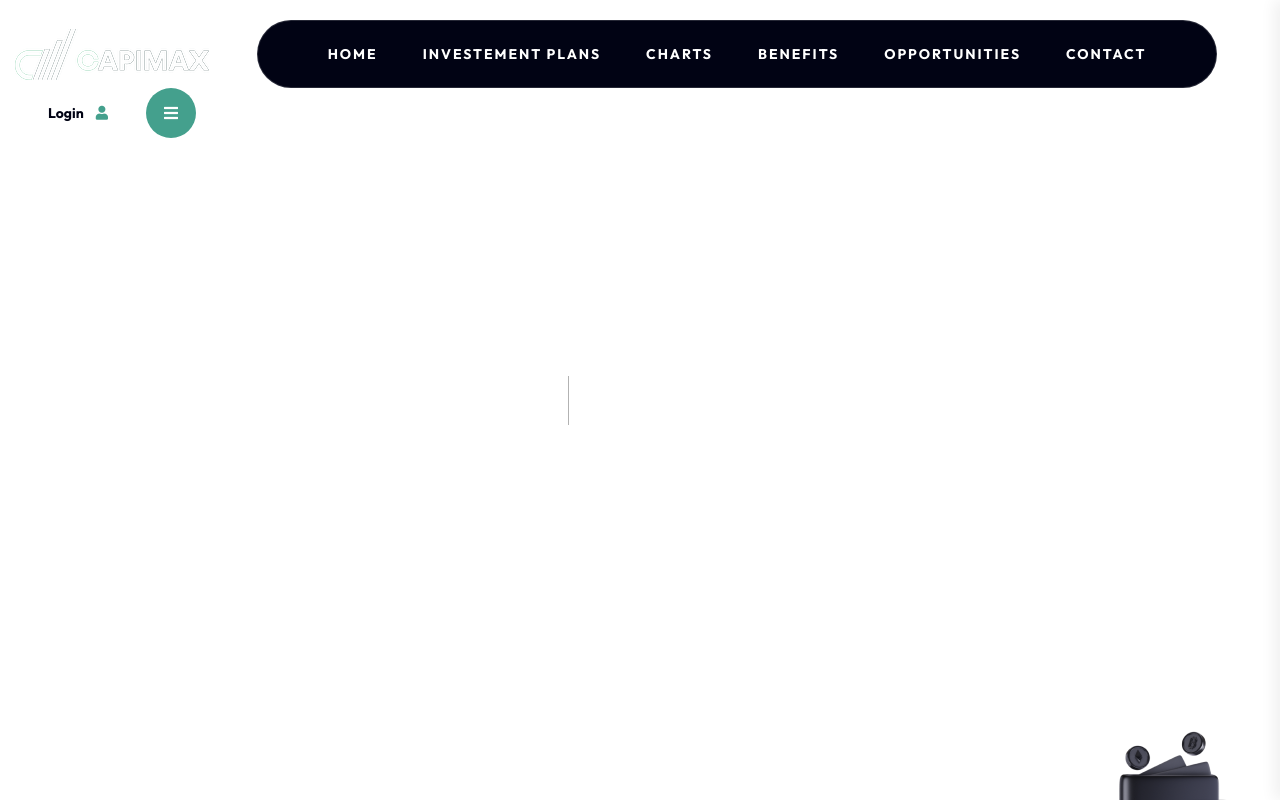
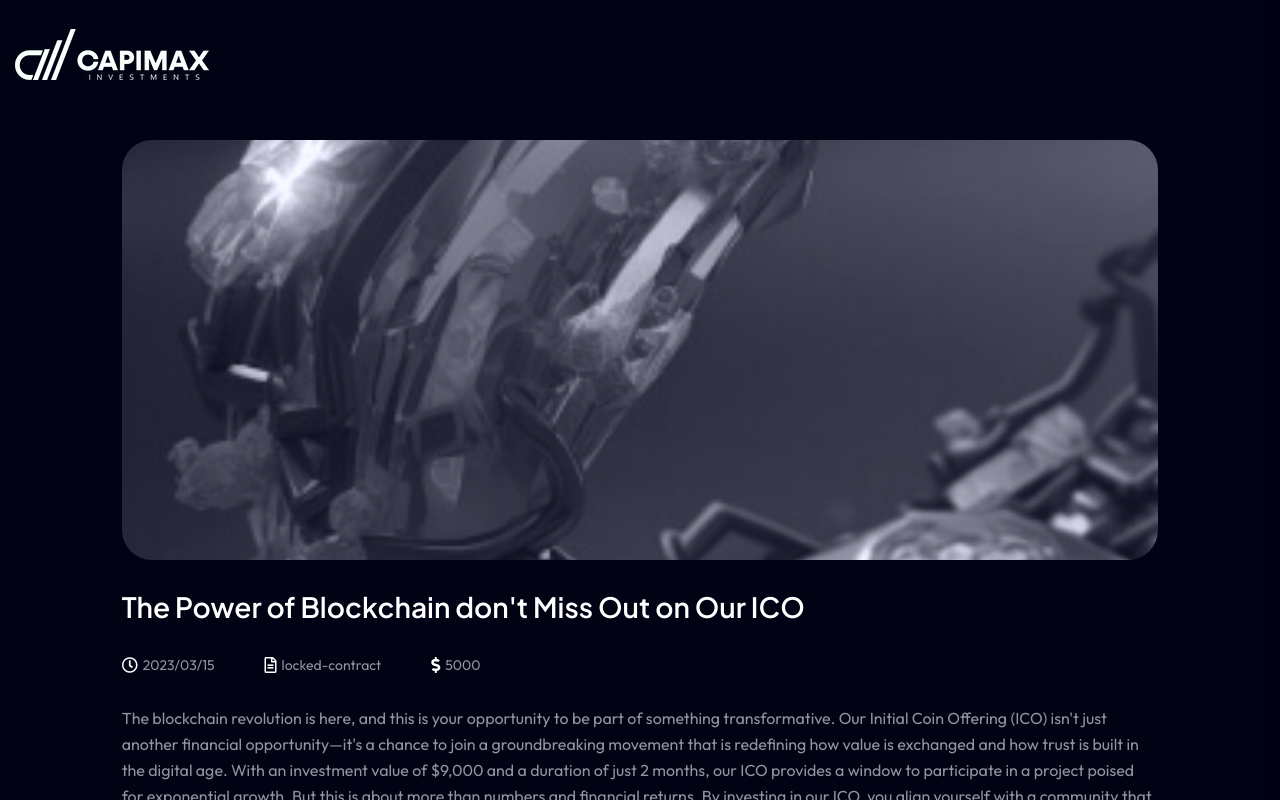
Before and after one commit to Ahmedk-n/capimax-system, a Next.js app: page /opportunity-detail/1 in a window 1280 px wide. Before the commit this address had no page. Shown: the top 800 px of the page. Built offline with nearby package versions, Linux system fonts and the light colour scheme.

Commit message:
final version 0.1 ( everything working )

```diff
--- a/src/app/blog-details/[...id]/page.tsx
+++ b/src/app/blog-details/[...id]/page.tsx
@@ -1,4 +1,4 @@
-import BlogDetailsArea from "@/components/blogs/blog-details/BlogDetailsArea";
+import BlogDetailsArea from "@/components/blogs/opportunity-details/BlogDetailsArea";
 import Breadcrumb from "@/components/common/Breadcrumb";
 import blog_data from "@/data/BlogData";
 import Wrapper from "@/layout/Wrapper";
--- a/src/app/blog-details/[id]/page.tsx
+++ b/src/app/blog-details/[id]/page.tsx
@@ -1,5 +1,5 @@
 "use client"
-import BlogDetailsArea from "@/components/blogs/blog-details/BlogDetailsArea";
+import BlogDetailsArea from "@/components/blogs/opportunity-details/BlogDetailsArea";
 
 const BlogDetailsPage = () => {
   return <BlogDetailsArea />;
--- a/src/app/blog-details/page.tsx
+++ b/src/app/blog-details/page.tsx
@@ -1,4 +1,4 @@
-import BlogDetails from "@/components/blogs/blog-details";
+import BlogDetails from "@/components/blogs/opportunity-details";
 import Wrapper from "@/layout/Wrapper";
 
 export const metadata = {
--- /dev/null
+++ b/src/app/opportunity-detail/[id]/page.tsx
@@ -0,0 +1,28 @@
+'use client';
+
+import { useParams } from 'next/navigation';
+import OpportunityDetails from '@/components/opportunity-details';
+import Wrapper from '@/layout/Wrapper';
+
+export default function OpportunityDetailPage() {
+  const params = useParams();
+
+  if (!params || !params.id) {
+    return (
+      <Wrapper>
+        <div>Loading...</div>
+      </Wrapper>
+    );
+  }
+
+  const id = String(params.id);
+
+  return (
+    <Wrapper>
+      <OpportunityDetails id={id} />
+    </Wrapper>
+  );
+}
+
+// Metadata can be handled in a separate layout.tsx file if needed
+// since we're now using client-side component
--- a/src/components/blogs/blog/BlogArea.tsx
+++ b/src/components/blogs/blog/BlogArea.tsx
@@ -55,7 +55,7 @@ const BlogArea = () => {
                      {currentItems.filter(item => item.post === "masonry").map((item) => (
                         <div key={item.id} className="blog-masonry-post">
                            <div className="blog-masonry-thumb">
-                              <Link href={`/opportunity-details/${item.id}`}><Image src={item.thumb} alt="" /></Link>
+                              <Link href={`/opportunity-detail/${item.id}`}><Image src={item.thumb} alt="" /></Link>
                            </div>
                            <div className="blog-masonry-content">
                               <div className="blog-meta">
@@ -65,13 +65,13 @@ const BlogArea = () => {
                                     <li><i className="fas fa-dollar-sign"></i>{item.investmentValue}</li>
                                  </ul>
                               </div>
-                              <h2 className="title"><Link href={`/opportunity-details/${item.id}`}>{item.title}</Link></h2>
+                              <h2 className="title"><Link href={`/opportunity-detail/${item.id}`}>{item.title}</Link></h2>
                                 <p>{item.desc.split(" ").slice(0, 50).join(" ")}...</p>
                               <div className="content-bottom">
                                  <div className="blog-author">
                                  </div>
                                  <div className="read-more-btn">
-                                    <Link href={`/opportunity-details/${item.id}`}>Read More<i className="fas fa-arrow-right"></i></Link>
+                                    <Link href={`/opportunity-detail/${item.id}`}>Read More<i className="fas fa-arrow-right"></i></Link>
                                  </div>
                               </div>
                            </div>
--- a/src/components/home/FeatureOne.tsx
+++ b/src/components/home/FeatureOne.tsx
@@ -108,7 +108,7 @@ const FeatureOne = () => {
 
    return (
       <section
-         id="feature"
+         id="investment-plans"
          className="features-area pt-140 pb-110"
          style={{
             transition: 'all 0.5s ease-out',
--- /dev/null
+++ b/src/components/opportunity-details/index.tsx
@@ -0,0 +1,44 @@
+"use client";
+import blog_data from "@/data/BlogData";
+import Image from "next/image";
+
+interface OpportunityDetailsProps {
+  id: string;
+}
+
+const OpportunityDetails = ({ id }: OpportunityDetailsProps) => {
+  const opportunity = blog_data.find(item => item.id.toString() === id);
+
+  if (!opportunity) {
+    return <div>Opportunity not found</div>;
+  }
+
+  return (
+    <section className="blog-details-area pt-140 pb-140">
+      <div className="container">
+        <div className="row justify-content-center">
+          <div className="col-lg-10">
+            <div className="blog-details-wrap">
+              <div className="blog-details-thumb">
+                <Image src={opportunity.thumb} alt={opportunity.title} />
+              </div>
+              <div className="blog-details-content">
+                <h2 className="title">{opportunity.title}</h2>
+                <div className="blog-meta">
+                  <ul className="list-wrap">
+                    <li><i className="far fa-clock"></i>{opportunity.date}</li>
+                    <li><i className="far fa-file-alt"></i>{opportunity.type}</li>
+                    <li><i className="fas fa-dollar-sign"></i>{opportunity.investmentValue}</li>
+                  </ul>
+                </div>
+                <p>{opportunity.desc}</p>
+              </div>
+            </div>
+          </div>
+        </div>
+      </div>
+    </section>
+  );
+};
+
+export default OpportunityDetails;
--- a/src/data/MenuData.ts
+++ b/src/data/MenuData.ts
@@ -20,8 +20,8 @@ const menu_data: MenuItem[] = [
     {
         id: 2,
         has_dropdown: false,
-        title: "Investement Plans",
-        link: "/#feature",
+        title: "Our Services",
+        link: "/#investment-plans", // Changed from #feature to be more semantic
     },
     {
         id: 3,
```
Also changed, not shown: src/app/opportunities/page.tsx (renamed from src/app/blog/page.tsx), src/components/blogs/opportunity-details/BlogDetailsArea.tsx (renamed from src/components/blogs/blog-details/BlogDetailsArea.tsx), src/components/blogs/opportunity-details/index.tsx (renamed from src/components/blogs/blog-details/index.tsx).
